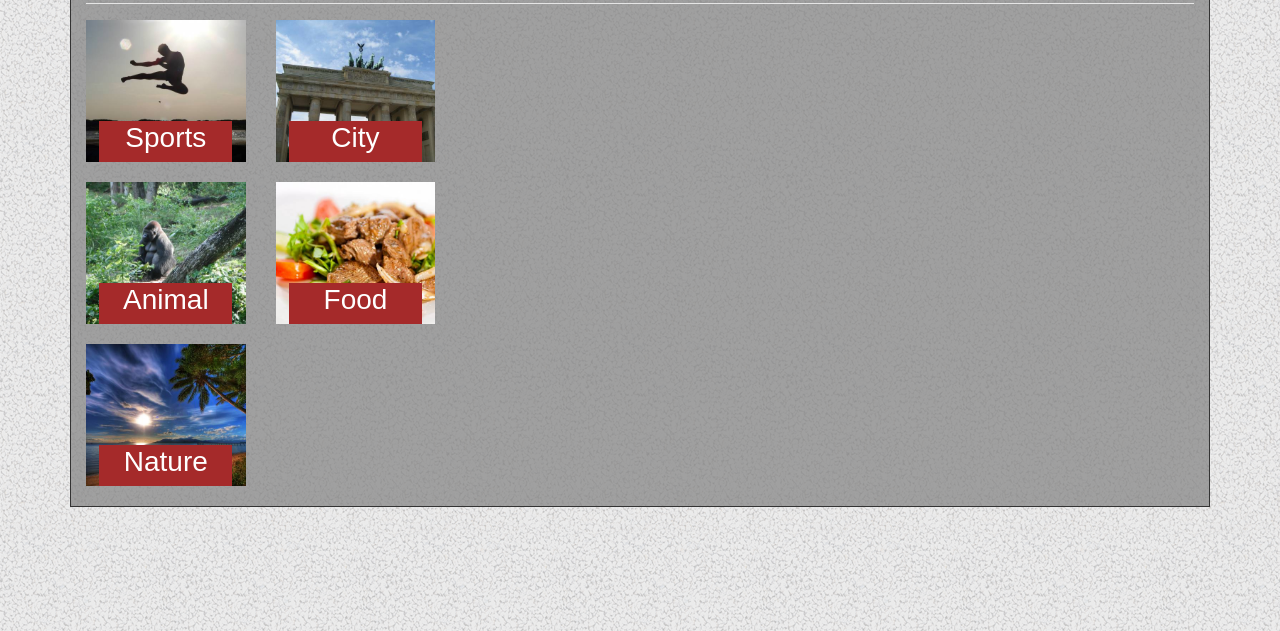
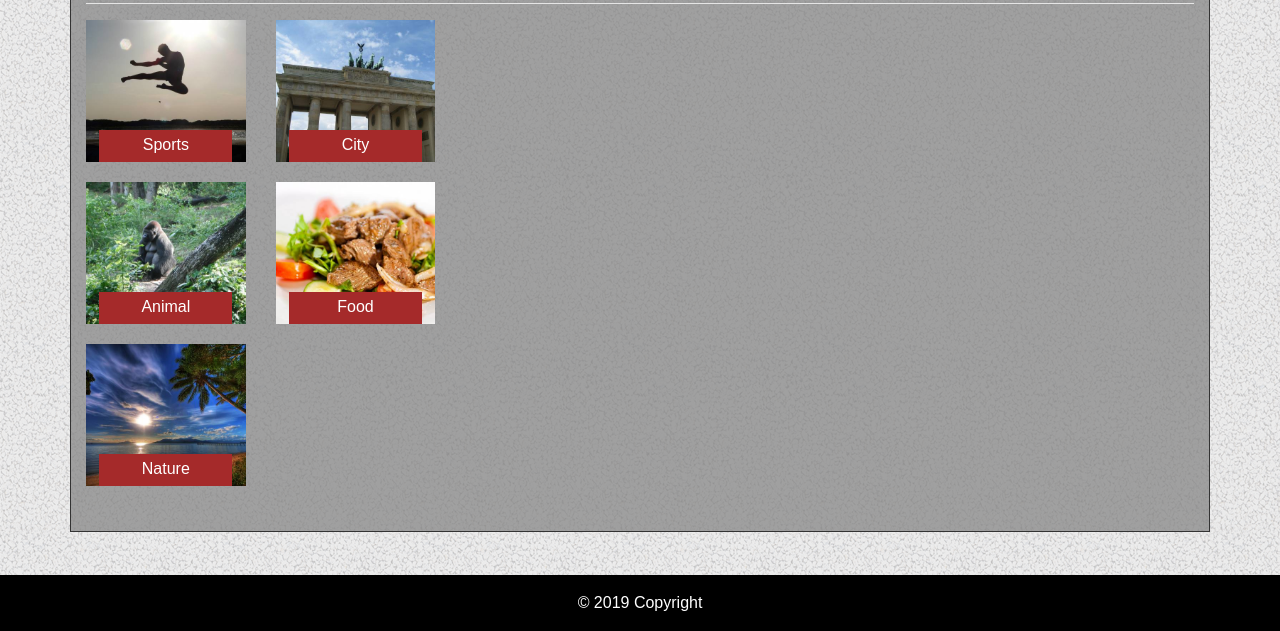
Before and after one commit to willaltherr/Bootstrap-Portfolio, a plain HTML site: page portfolio.html in a window 1280 px wide. Shown: the part 169-800 px from the top of the page. Drawn offline with nearby package versions, Linux system fonts and the light colour scheme.

Commit message:
Added sticky footer and sticky nav. Cleaned up some CSS.

```diff
--- a/portfolio.html
+++ b/portfolio.html
@@ -11,7 +11,7 @@
 
         <body>
             <!-- Navigation Bar -->
-            <nav class="navbar navbar-expand-lg navbar-dark bg-dark">
+            <nav class="navbar sticky-top navbar-expand-lg navbar-dark bg-dark">
                 <a class="navbar-brand" href="#">Will Altherr</a>
                 <button class="navbar-toggler" type="button" data-toggle="collapse" data-target="#navbarText" aria-controls="navbarText" aria-expanded="false" aria-label="Toggle navigation">
                   <span class="navbar-toggler-icon"></span>
@@ -86,7 +86,7 @@
                 </div>
 
                 <div class="row">
-                    <div class="col-md-2">
+                    <div class="col-md-2 bottom">
                         <img src="Images/nature_portfolio.jpg" class="img-fluid" alt="Nature">
                             <div class="carousel-caption">
                                 <h3>Nature</h3>
@@ -96,13 +96,17 @@
                 </div>
 
 
-
-
-
-
             </div>
 
-                <!-- Footer -->
+            <!-- Footer -->
+            <footer class="page-footer font-small blue fixed-bottom">
+
+            <!-- Copyright -->
+                <div class="footer-copyright text-center py-3">© 2019 Copyright</div>
+            <!-- Copyright -->
+
+            </footer>
+            <!-- Footer -->
 
         </body>
 
--- a/style.css
+++ b/style.css
@@ -25,6 +25,11 @@ p {
 
 h2 {
     color: brown;
+}
+
+h3 {
+    font-size: 16px;
+    padding: 5px 25px 0 25px;
 }
 
 hr {
@@ -58,3 +63,13 @@ hr {
     background-color: brown;
     padding: 0;
 }
+
+.fixed-bottom {
+    color: white;
+    background: black;
+    margin-top: 25px;
+}
+
+.bottom {
+    margin-bottom: 25px;
+}
```
Also changed, not shown: contact.html (+10 -1 lines), index.html (+8 -3 lines).
